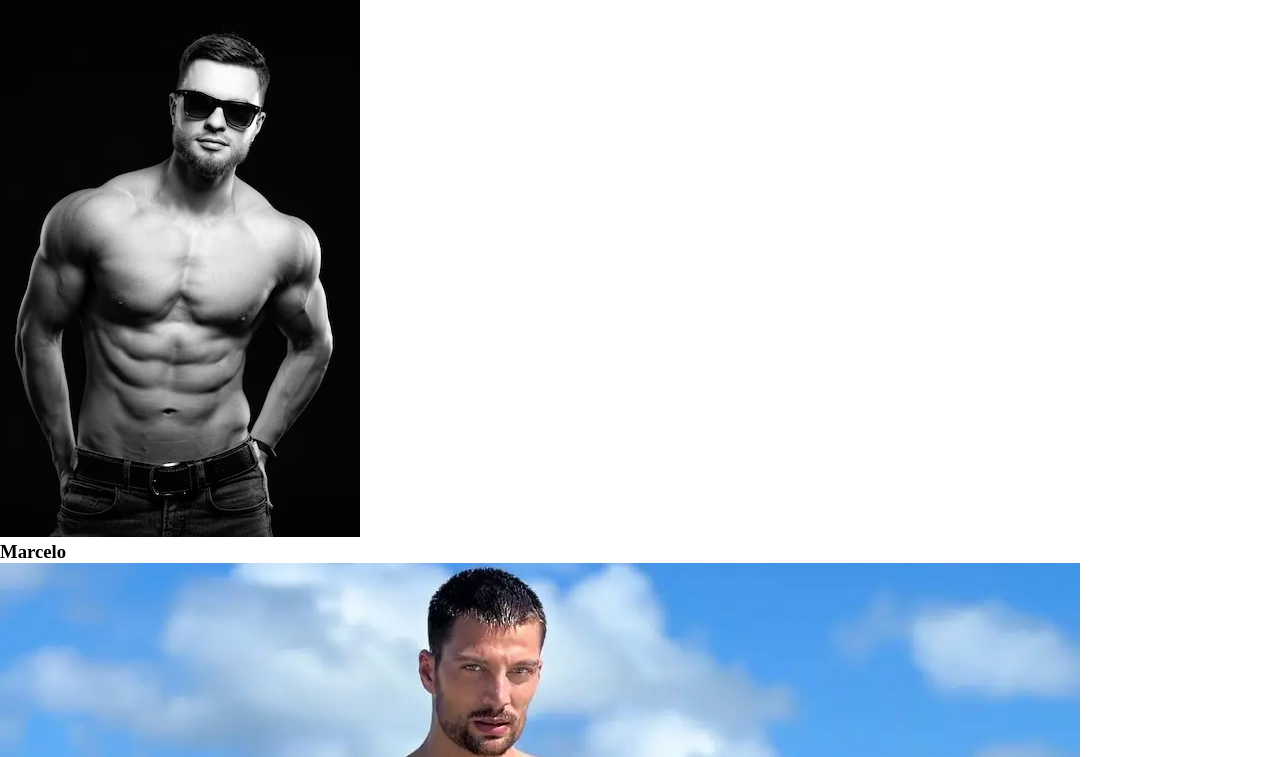
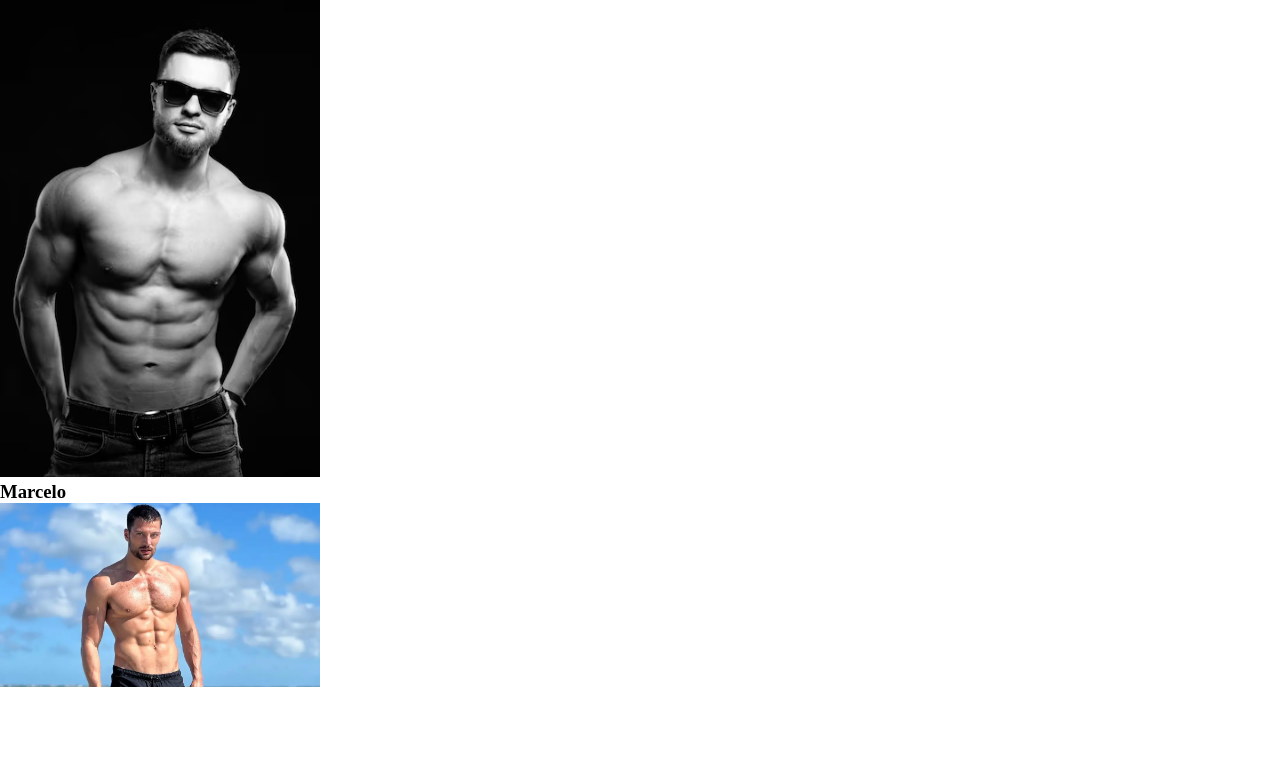
Before and after one commit to Auanee123/auane, a plain HTML site: page index.html in a window 1280 px wide. Shown: the part 195-952 px from the top of the page. After the commit the page ends 886 px from the top, so only its background shows below. Drawn offline with Linux system fonts and the light colour scheme.

Commit message:
Add files via upload

```diff
--- a/index.html
+++ b/index.html
@@ -32,5 +32,10 @@
         </div>
         <div class="estudante-div">
             <img class= estudante-imagem src="jorge.webp" alt="foto">
-i
-</html>
+        </div>
+        </div>
+        </section>
+
+        <body>
+        <html>
+        <header></header>
--- a/style.css
+++ b/style.css
@@ -25,3 +25,7 @@ display: inline-block;
 margin: 0 16px;
 font-size: 24px;
 }
+
+.estudante-imagem{
+    width: 25%;
+ }
```
